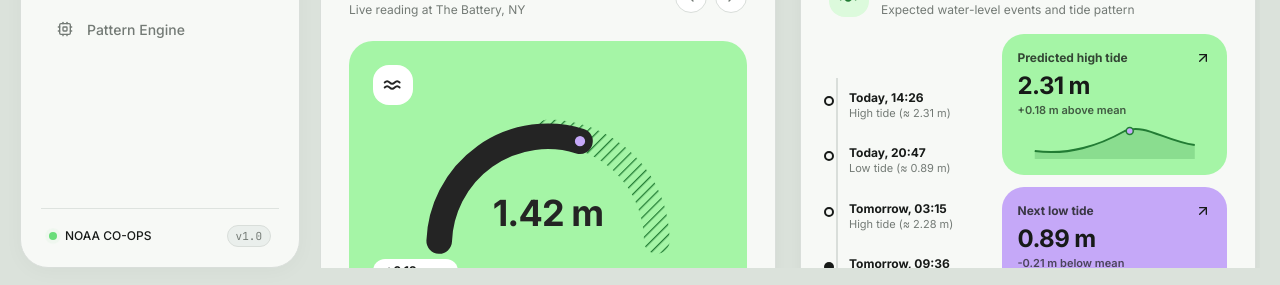
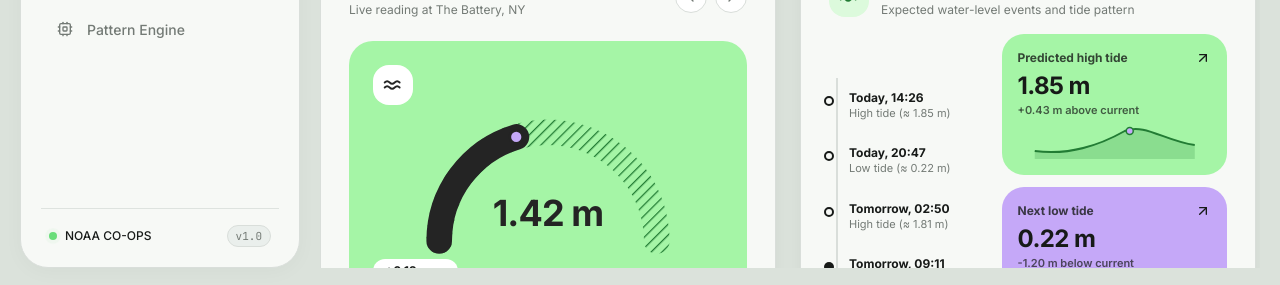
Before and after one commit to ommd3076/seasify, a React (Vite) app: page /overview in a window 1280 px wide. Shown: the part 512-797 px from the top of the page. Built offline with nearby package versions, Linux system fonts and the light colour scheme; no server answers.

Commit message:
feat(overview): make arc gauge and pattern forecast logically reactive to station water levels

```diff
--- a/src/screens/OverviewScreen.tsx
+++ b/src/screens/OverviewScreen.tsx
@@ -56,6 +56,50 @@ export const OverviewScreen: React.FC = () => {
     document.addEventListener('mousedown', handleClickOutside);
     return () => document.removeEventListener('mousedown', handleClickOutside);
   }, []);
+
+  // Synchronize carousel index if selectedStation changes elsewhere
+  useEffect(() => {
+    const idx = stations.findIndex((s) => s.id === selectedStation.id);
+    if (idx !== -1 && idx !== stationIndex) {
+      setStationIndex(idx);
+    }
+  }, [selectedStation.id, stations]);
+
+  // Compute dynamic gauge scale, fill ratio, and dot coordinates for the selected station
+  const currentWaterLevel = selectedStation.waterLevel;
+  // Typical coastal water-level scale 0m to 3.5m, scaling up for extreme tidal ranges (e.g. Eastport 7.2m)
+  const effectiveMax = Math.max(3.5, Math.ceil(currentWaterLevel * 1.15));
+  const rawRatio = currentWaterLevel / effectiveMax;
+  // Keep clamped between 8% and 96% so the rounded cap is always visible and does not overshoot the track
+  const gaugeRatio = Math.max(0.08, Math.min(0.96, rawRatio));
+
+  // Semi-circular geometry: cx = 100, cy = 100, radius = 85
+  // Total arc length: Math.PI * 85 ≈ 267.04
+  const arcLength = 267.04;
+  const strokeOffset = arcLength * (1 - gaugeRatio);
+
+  // Marker dot angle: starts at Math.PI (180 deg) at ratio=0, sweeps clockwise to 0 at ratio=1
+  const dotAngle = Math.PI * (1 - gaugeRatio);
+  const dotX = 100 + 85 * Math.cos(dotAngle);
+  const dotY = 100 - 85 * Math.sin(dotAngle);
+
+  // Pattern forecast values derived from the active station
+  const highTideHeight = selectedStation.nextHighTide?.height ?? Number((currentWaterLevel * 1.28).toFixed(2));
+  const highTideTime = selectedStation.nextHighTide?.time ?? '14:26';
+  const highDelta = Math.max(0.05, highTideHeight - currentWaterLevel);
+
+  const lowTideHeight = selectedStation.nextLowTide?.height ?? Number((currentWaterLevel * 0.35).toFixed(2));
+  const lowTideTime = selectedStation.nextLowTide?.time ?? '20:47';
+  const lowDelta = Math.max(0.05, currentWaterLevel - lowTideHeight);
+
+  // Project subsequent tides based on M2 semidiurnal periodicity (12.42h)
+  const computeNextTidalTime = (timeStr: string, hoursToAdd: number): string => {
+    const [h, m] = (timeStr || '12:00').split(':').map(Number);
+    const totalMinutes = Math.round((h || 0) * 60 + (m || 0) + hoursToAdd * 60);
+    const nextH = Math.floor(totalMinutes / 60) % 24;
+    const nextM = totalMinutes % 60;
+    return `${nextH.toString().padStart(2, '0')}:${nextM.toString().padStart(2, '0')}`;
+  };
 
   const handlePrevStation = (e: React.MouseEvent) => {
     e.stopPropagation();
@@ -433,30 +477,50 @@ export const OverviewScreen: React.FC = () => {
                     </pattern>
                   </defs>
 
-                  {/* Right Arc: Diagonal Hatched Pattern */}
+                  {/* Background Track Arc: Full Semi-Circle with Diagonal Green Hatched Pattern */}
                   <path
-                    d="M 100 15 A 85 85 0 0 1 185 100"
+                    d="M 15 100 A 85 85 0 0 1 185 100"
                     fill="none"
                     stroke="url(#gaugeHatch)"
                     strokeWidth="20"
                     strokeLinecap="round"
                   />
 
-                  {/* Left Arc: Solid Charcoal */}
+                  {/* Active Foreground Arc: Solid Charcoal dynamically filling from 15,100 based on water level */}
                   <path
-                    d="M 15 100 A 85 85 0 0 1 125 22"
+                    d="M 15 100 A 85 85 0 0 1 185 100"
                     fill="none"
                     stroke="#242424"
                     strokeWidth="20"
                     strokeLinecap="round"
+                    strokeDasharray={arcLength}
+                    strokeDashoffset={strokeOffset}
+                    style={{
+                      transition: 'stroke-dashoffset 700ms cubic-bezier(0.4, 0, 0.2, 1)',
+                    }}
                   />
 
-                  {/* Marker Dot: Lavender circle */}
-                  <circle cx="125" cy="22" r="5" fill="#C5A8F8" stroke="#242424" strokeWidth="2" />
+                  {/* Marker Dot: Lavender circle positioned dynamically at the tip of the charcoal arc */}
+                  <g
+                    style={{
+                      transform: `translate(${dotX.toFixed(2)}px, ${dotY.toFixed(2)}px)`,
+                      transition: 'transform 700ms cubic-bezier(0.4, 0, 0.2, 1)',
+                    }}
+                  >
+                    <circle
+                      cx={0}
+                      cy={0}
+                      r={5}
+                      fill="#C5A8F8"
+                      stroke="#242424"
+                      strokeWidth={2}
+                      className="transition-transform duration-200 group-hover:scale-125"
+                    />
+                  </g>
                 </svg>
 
                 {/* Gauge Centered Value */}
-                <div className="absolute bottom-2 text-center">
+                <div className="absolute bottom-2 text-center pointer-events-none">
                   <div className="text-4xl font-black text-[#242424] font-sans tracking-tight">
                     {selectedStation.waterLevel.toFixed(2)} m
                   </div>
@@ -528,10 +592,10 @@ export const OverviewScreen: React.FC = () => {
               >
                 <div className="absolute -left-[17px] top-2.5 w-2.5 h-2.5 rounded-full border-2 border-primary-text bg-surface" />
                 <div className="text-xs font-bold text-primary-text leading-tight">
-                  Today, 14:26
+                  Today, {highTideTime}
                 </div>
                 <div className="text-[11px] text-secondary-text">
-                  High tide (≈ 2.31 m)
+                  High tide (≈ {highTideHeight.toFixed(2)} m)
                 </div>
               </div>
 
@@ -542,10 +606,10 @@ export const OverviewScreen: React.FC = () => {
               >
                 <div className="absolute -left-[17px] top-2.5 w-2.5 h-2.5 rounded-full border-2 border-primary-text bg-surface" />
                 <div className="text-xs font-bold text-primary-text leading-tight">
-                  Today, 20:47
+                  Today, {lowTideTime}
                 </div>
                 <div className="text-[11px] text-secondary-text">
-                  Low tide (≈ 0.89 m)
+                  Low tide (≈ {lowTideHeight.toFixed(2)} m)
                 </div>
               </div>
 
@@ -556,10 +620,10 @@ export const OverviewScreen: React.FC = () => {
               >
                 <div className="absolute -left-[17px] top-2.5 w-2.5 h-2.5 rounded-full border-2 border-primary-text bg-surface" />
                 <div className="text-xs font-bold text-primary-text leading-tight">
-                  Tomorrow, 03:15
+                  Tomorrow, {computeNextTidalTime(highTideTime, 12.4)}
                 </div>
                 <div className="text-[11px] text-secondary-text">
-                  High tide (≈ 2.28 m)
+                  High tide (≈ {(highTideHeight * 0.98).toFixed(2)} m)
                 </div>
               </div>
 
@@ -570,10 +634,10 @@ export const OverviewScreen: React.FC = () => {
               >
                 <div className="absolute -left-[17px] top-2.5 w-2.5 h-2.5 rounded-full bg-[#171A18]" />
                 <div className="text-xs font-bold text-primary-text leading-tight">
-                  Tomorrow, 09:36
+                  Tomorrow, {computeNextTidalTime(lowTideTime, 12.4)}
                 </div>
                 <div className="text-[11px] text-secondary-text">
-                  Low tide (≈ 0.93 m)
+                  Low tide (≈ {(lowTideHeight * 1.05).toFixed(2)} m)
                 </div>
               </div>
             </div>
@@ -593,10 +657,10 @@ export const OverviewScreen: React.FC = () => {
                 </div>
                 <div className="my-1">
                   <div className="text-2xl font-black font-sans tracking-tight text-[#171A18]">
-                    2.31 m
+                    {highTideHeight.toFixed(2)} m
                   </div>
                   <div className="text-[11px] font-semibold text-[#171A18]/70">
-                    +0.18 m above mean
+                    +{highDelta.toFixed(2)} m above current
                   </div>
                 </div>
 
@@ -630,10 +694,10 @@ export const OverviewScreen: React.FC = () => {
                 </div>
                 <div className="my-1">
                   <div className="text-2xl font-black font-sans tracking-tight text-[#171A18]">
-                    0.89 m
+                    {lowTideHeight.toFixed(2)} m
                   </div>
                   <div className="text-[11px] font-semibold text-[#171A18]/70">
-                    -0.21 m below mean
+                    -{lowDelta.toFixed(2)} m below current
                   </div>
                 </div>
 
--- a/src/screens/ReportsScreen.tsx
+++ b/src/screens/ReportsScreen.tsx
@@ -23,7 +23,31 @@ export const ReportsScreen: React.FC = () => {
   const [downloadSuccess, setDownloadSuccess] = useState<string | null>(null);
 
   const handleExport = (reportName: string, format: 'PDF' | 'CSV') => {
-    setDownloadSuccess(`Exporting ${reportName} as ${format}...`);
+    if (format === 'CSV') {
+      const csvContent =
+        'Date,Station,Observed Water Level (m),Predicted Water Level (m),Residual (m),Anomaly Status\n' +
+        '2024-11-01,The Battery NY,1.42,1.36,0.06,Normal\n' +
+        '2024-11-05,San Francisco CA,1.86,1.54,0.32,Elevated\n' +
+        '2024-11-09,Boston Harbor MA,2.65,2.61,0.04,Normal\n' +
+        '2024-11-13,Key West FL,0.38,0.64,-0.26,Low Tide\n' +
+        '2024-11-17,Seattle WA,2.92,2.88,0.04,Normal\n' +
+        '2024-11-21,Galveston Pier 21 TX,0.88,0.58,0.30,Elevated\n' +
+        '2024-11-25,Annapolis MD,0.82,0.48,0.34,Elevated\n' +
+        '2024-11-29,Monterey CA,1.68,1.64,0.04,Normal\n';
+
+      const blob = new Blob([csvContent], { type: 'text/csv;charset=utf-8;' });
+      const url = URL.createObjectURL(blob);
+      const link = document.createElement('a');
+      link.setAttribute('href', url);
+      link.setAttribute('download', `seasify-${reportName.toLowerCase().replace(/\s+/g, '-')}.csv`);
+      document.body.appendChild(link);
+      link.click();
+      document.body.removeChild(link);
+      URL.revokeObjectURL(url);
+    } else if (format === 'PDF') {
+      window.print();
+    }
+    setDownloadSuccess(`Exported ${reportName} as ${format}`);
     setTimeout(() => setDownloadSuccess(null), 3000);
   };
 
```
Also changed, not shown: src/screens/UploadScreen.tsx (+73 -11 lines).
